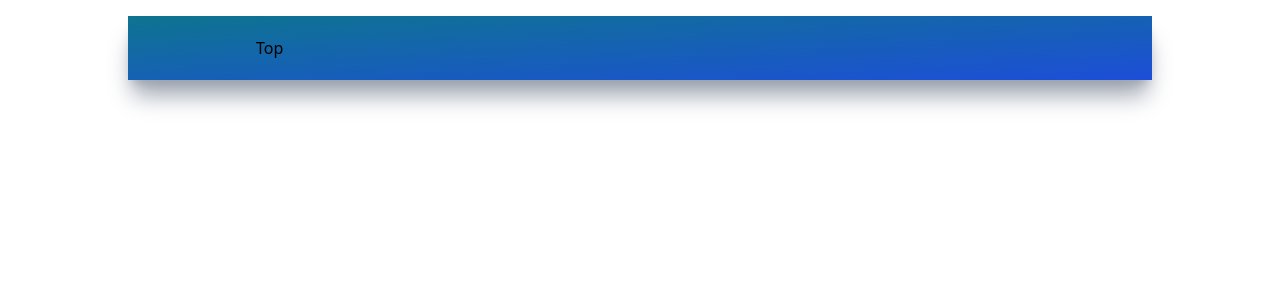
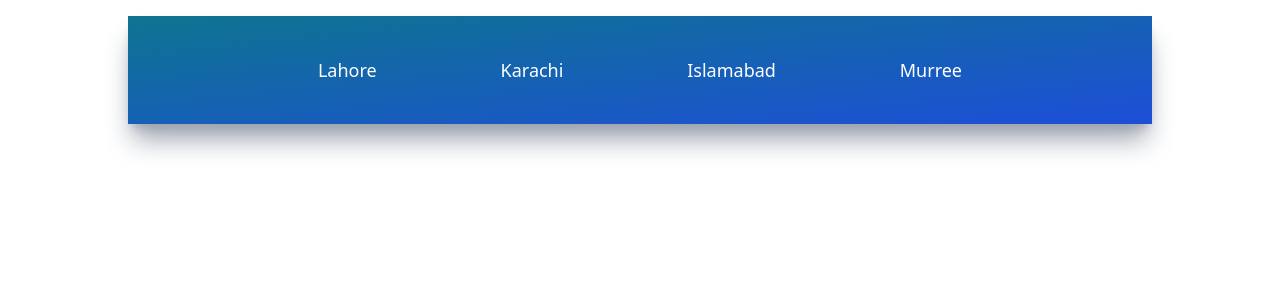
Before and after one commit to DaniyalAlam09/live-wheather-app-react.js, a React (Create React App) app: page / in a window 1280 px wide. Shown: the top 300 px of the page. Built offline with nearby package versions, Linux system fonts and the light colour scheme.

Commit message:
Update Top.js

```diff
--- a/src/Components/Top.js
+++ b/src/Components/Top.js
@@ -1,9 +1,22 @@
-import React from 'react'
+import React from "react";
 
 function Top() {
+  const cities = [
+    { id: 1, name: "Lahore" },
+    { id: 2, name: "Karachi" },
+    { id: 3, name: "Islamabad" },
+    { id: 4, name: "Murree" },
+  ];
+
   return (
-    <div>Top</div>
-  )
+    <div className="flex justify-around items-center my-5">
+      {cities.map((city) => (
+        <button className="text-white text-lg font-medium" key={city.id}>
+          {city.name}
+        </button>
+    ))}
+    </div>
+  );
 }
 
-export default Top
+export default Top;
```
